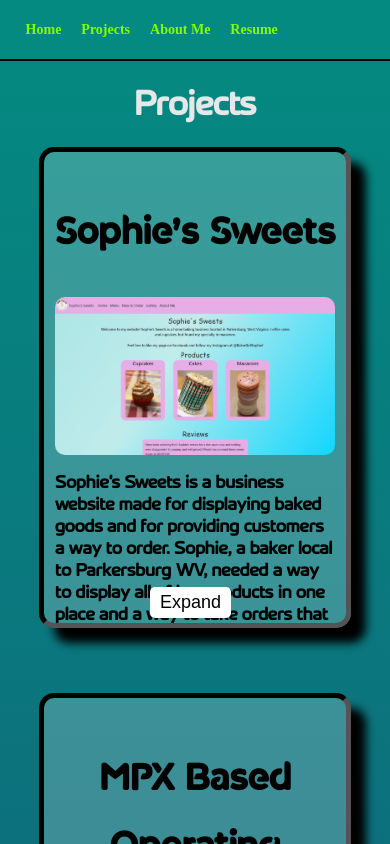
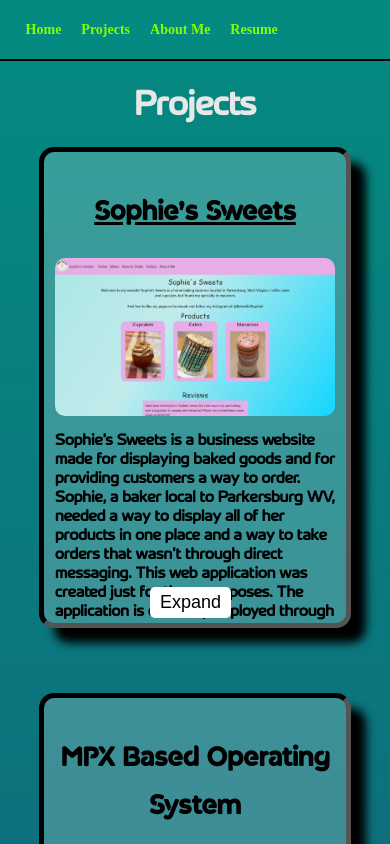
Before and after one commit to Hunter-Wigal/react-web-portfolio, a Next.js app: page /projects in a window 390 px wide. Shown: the top 844 px of the page. Built offline with nearby package versions, Linux system fonts and the light colour scheme.

Commit message:
Update links to projects

```diff
--- a/src/app/projects/cards.tsx
+++ b/src/app/projects/cards.tsx
@@ -44,14 +44,17 @@ export default function Card(props: {key: string, project: Project, cardNum: num
         <iframe className={styles.frame} src="https://hunterwigal.com" allowFullScreen></iframe>
         : <img src={props.project.image} className={styles.image} alt="A screenshot of the project" />
 
-    let title_style = props.project.link ? styles.empty_link : styles.card_title
-    let title = props.project.link ? props.project.name : <a href={props.project.link} target="_blank">{props.project.name}</a>
+    let title_style = props.project.link ? styles.card_title : styles.empty_link
+    let title = props.project.link ? <a href={props.project.link} target="_blank">{props.project.name}</a> : props.project.name
+    let github = props.project.github ? <p className={styles.github}>Github: <a href={props.project.github} target="_blank">{props.project.github}</a></p> : null;
 
+    console.log(props.project.link);
     return (
         <div className={styles.card}>
             <h1 className={title_style}>{title}</h1>
 
             {display}
+            {github}
             <ExpandButton cardNum={props.cardNum}></ExpandButton>
             <p className={styles.description}>{props.project.description}</p>
         </div>
--- a/src/app/projects/page.module.css
+++ b/src/app/projects/page.module.css
@@ -67,6 +67,18 @@
     border-radius: 10px;
 }
 
+.github{
+    margin-bottom: 0;
+}
+
+.github a{
+    color: var(--accent-color);
+}
+
+.github a:hover{
+    color: white;
+}
+
 .expand_btn{
     font-size: 18px;
     z-index: 5;
@@ -125,10 +137,18 @@
       padding: 3%;
       margin-bottom: 10%;
       max-height: 450px;
-      font-size: 18px;
+      /* font-size: 18px; */
     }
 
     .description{
         margin-bottom: 15%;
     }
+
+    .card_title{
+        font-size: 36px;
+    }
+
+    .empty_link{
+        font-size: 36px;
+    }
   }
--- a/src/app/projects/projects.json
+++ b/src/app/projects/projects.json
@@ -2,7 +2,7 @@
     {
         "name": "Sophie's Sweets",
         "description": "Sophie's Sweets is a business website made for displaying baked goods and for providing customers a way to order. Sophie, a baker local to Parkersburg WV, needed a way to display all of her products in one place and a way to take orders that wasn't through direct messaging. This web application was created just for those purposes. The application is currently deployed through Google Firebase and uses the Google Cloud Firestore for storing order information from customers. It was built using the Angular framework and uses styling from Bootstrap. It also uses Firebase authentication in order to have an admin role that is able to view the currently stored orders.",
-        "link": "https: //sophiessweetswv.com",
+        "link": "https://sophiessweetswv.com",
         "image": "/projects/sophies_sweets_display.png"
     },
     {
@@ -17,32 +17,32 @@
     },
     {
         "name": "Memory Machine",
-        "description": "Note: Under maintenance. The Web application I call 'Memory Machine' is a project I created to keep track of various information, such as assignments/tasks, a schedule, and project information. I also used it to learn various concepts related to web development and for testing various HTML related code. The web application was created using the Angular framework and uses Bootstrap for most of the styling. It is deployed on Google Firebase and utilizes Firebase features such as Authentication and the Cloud Firestore. This project is one that has proved to be extremely helpful, as I utilize it almost every day.",
-        "link": "https: //memory-machine-ff911.web.app/",
+        "description": "Note: Site under maintenance. The Web application I call 'Memory Machine' is a project I created to keep track of various information, such as assignments/tasks, a schedule, and project information. I also used it to learn various concepts related to web development and for testing various HTML related code. The web application was created using the Angular framework and uses Bootstrap for most of the styling. It is deployed on Google Firebase and utilizes Firebase features such as Authentication and the Cloud Firestore. This project is one that has proved to be extremely helpful, as I utilize it almost every day.",
+        "link": "https://memory-machine-ff911.web.app/",
         "image": "projects/memory_machine_display.png"
     },
     {
         "name": "Logique-a-la-Crabe",
         "description": "Logique-a-la-Crabe was created to complete goals for a class assignment. The main purpose of this web application was as an introduction to software engineering and web development. The project was completed in a team with Discord and Github as the methodof communication. The team also practiced the agile development model in order to better organize production of the application. The original idea of the application was to be a learning tool for digital logic. The application was supposed to have an interactive, drag and dop canvas for putting together circuits. Due to time constraints, this feature was never finished, but the applicationalso contains 'learning modules' that teach a different subject in logic design along with interactive quizzes. The application was created using the Angular framework and was deployed on Google Firebase. It also uses Bootstrap for component styling.",
-        "link": "https: //logique-a-la-crabe.firebaseapp.com/",
+        "link": "https://logique-a-la-crabe.firebaseapp.com/",
         "image": "/projects/logique-crab.png"
     },
     {
         "name": "This Portfolio",
         "description": "This portfolio is a project that I created to display a lot of my work. I also used it as a chance to learn more development tools, which is why I created it using React instead of Angular. It utilizes Next.JS and is deployed using AWS Amplify, using AWS Route 53 for the custom domain management. All of the styling was done using CSS with no external styling frameworks.",
         "image": "portfolio",
-        "github": "https: //github.com/Hunter-Wigal/web-portfolio"
+        "github": "https://github.com/Hunter-Wigal/web-portfolio"
     },
     {
         "name": "Django Marketplace Application",
         "description": "This project was created to fulfill a semester long class assignment for a database class. The concept behind the project was to create an application that utilized a database in some way. As per the class requirements, we were assigned a team and the team decided on creating an application similar to Steam, where users could buy or rent digital games. The application was created using Django for both the frontend and backend and a MySQL database for storing information. The frontend is contained within one Django app, while the backend is split across multiple Django apps. The apps follow an api style where actions are performed by making a request to a backend url, which handles connecting to the database and returning a response. The application includes basic features such as registering an account and logging in, 'purchasing' games and viewing your inventory, and adding games to the database with a 'publisher' account.",
         "image": "/projects/game_marketplace.png",
-        "github": "https: //github.com/Hunter-Wigal/CS440-Team-Delta"
+        "github": "https://github.com/Hunter-Wigal/CS440-Team-Delta"
     },
     {
         "name": "PyOpenGL Application",
         "description": "This OpenGL application was created for an assignment in a graphics class. The application is written in python and utilizes libraries such as pyopengl, pygame, and pyrr. Pygame serves as the interface and display, allowing the application to be fully interactable using a mouse and keyboard, PyOpenGL serves as the rendering mechanism and uses pyrr to make matrix calculations for the shaders. The models in the application were designed in blender and the textures were found online. The OpenGL portion of the project utilizes shaders to calculate the colors based on provided textures, and also allows for limited lighting effects. The assignment it completed was one to create a scene that included various objects, including a house, vegetation, a street, and a character that waves.",
-        "link": "https: //github.com/Hunter-Wigal/PyOpenGL-Assignment-Demo",
-        "image": "/projects/pyopengl_display.png"
+        "image": "/projects/pyopengl_display.png",
+        "github": "https://github.com/Hunter-Wigal/PyOpenGL-Assignment-Demo"
     }
 ]
```
Also changed, not shown: 1 other file (tests, documents, lock files or other folders).
